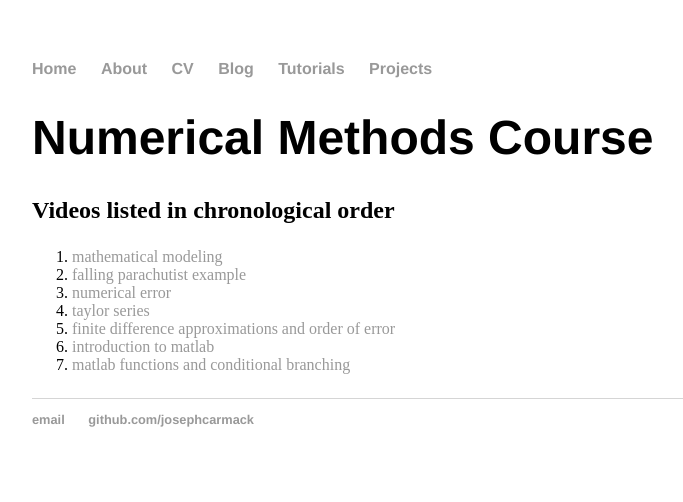
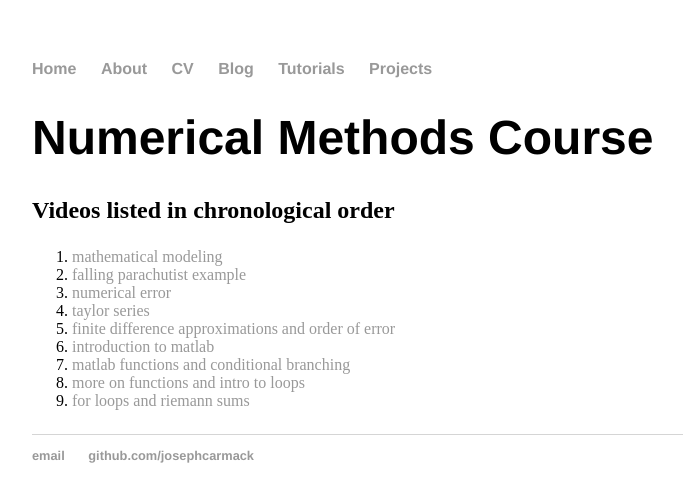
Before and after one commit to josephcarmack/josephcarmack.github.io, a Jekyll site: the page built from tutorials/meeg2703/index.html, in a window 1280 px wide. Shown: the top 502 px of the page, without its empty margins (160-843 px from the left). Built offline with Jekyll 4.4.1, drawn with Linux system fonts in a browser that asks for light colours.

Commit message:
add meeg 2703 video

```diff
--- a/tutorials/meeg2703/index.html
+++ b/tutorials/meeg2703/index.html
@@ -21,5 +21,9 @@ title: Numerical Methods Course
 				introduction to matlab</a></li>
 		<li><a href="https://youtu.be/aOqASi6gz3s">
 				matlab functions and conditional branching</a></li>
+		<li><a href="https://youtu.be/x38xD0A8Ugc">
+				more on functions and intro to loops</a></li>
+		<li><a href="https://youtu.be/aVYi7FhIDOc">
+				for loops and riemann sums</a></li>
 	</ol>
 	</p>
```
